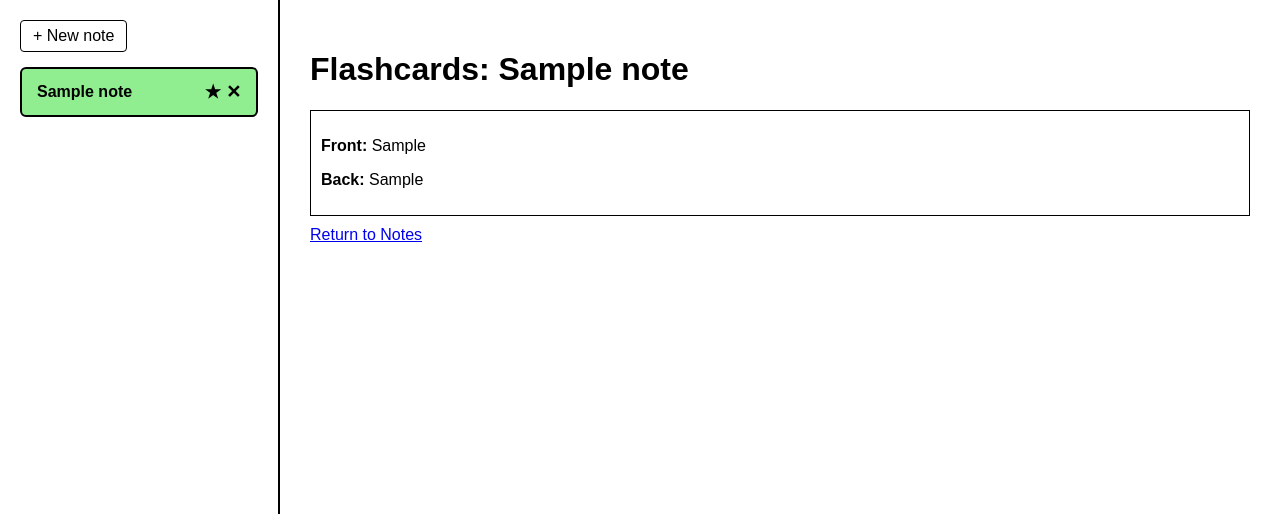
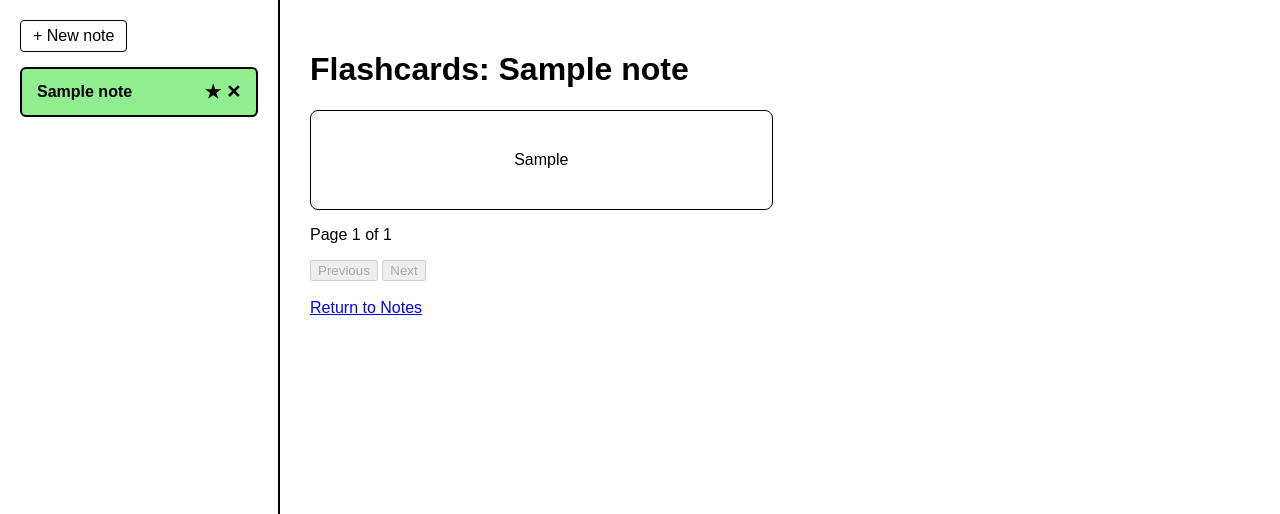
Before and after one commit to genecc04/GeneNoteAI, a Django app: page /notes/1/flashcards/ in a window 1280 px wide. Shown: the top 514 px of the page. Run offline with Django 5.2, Linux system fonts and the light colour scheme; tables that the repository leaves empty hold one stand-in row (values such as "Sample post").

Commit message:
Add flashcard grid layout with independent flip and pagination

```diff
--- a/assistant/static/notes/styles.css
+++ b/assistant/static/notes/styles.css
@@ -81,3 +81,25 @@ body {
     cursor: pointer;
     font-size: 20px;
 }
+
+.flashcard-page {
+    display: grid;
+    grid-template-columns: repeat(2, 1fr);
+    gap: 15px;
+}
+
+.flashcard {
+    border: 1px solid black;
+    border-radius: 8px;
+    padding: 20px;
+    cursor: pointer;
+    min-height: 100px;
+    display: flex;
+    align-items: center;
+    justify-content: center;
+    text-align: center;
+}
+
+.flashcard-back {
+    color: #0066cc;
+}
--- a/assistant/templates/notes/base.html
+++ b/assistant/templates/notes/base.html
@@ -168,6 +168,44 @@
                 });
             }
         });
+
+        document.body.addEventListener('click', function(e) {
+            const flipCard = e.target.closest('[data-flip-card]');
+            if (flipCard) {
+                const front = flipCard.querySelector('.flashcard-front');
+                const back = flipCard.querySelector('.flashcard-back');
+                if (back.style.display === 'none') {
+                    front.style.display = 'none';
+                    back.style.display = 'block';
+                } else {
+                    front.style.display = 'block';
+                    back.style.display = 'none';
+                }
+            }
+        });
+
+        document.body.addEventListener('click', function(e) {
+            if (e.target.id === 'next-page' || e.target.id === 'prev-page') {
+                const container = document.getElementById('flashcard-pages');
+                const pages = container.querySelectorAll('.flashcard-page');
+                let currentPage = parseInt(container.dataset.currentPage);
+
+                pages[currentPage].style.display = 'none';
+
+                if (e.target.id === 'next-page') {
+                    currentPage++;
+                } else {
+                    currentPage--;
+                }
+
+                pages[currentPage].style.display = 'grid';
+                container.dataset.currentPage = currentPage;
+
+                document.getElementById('page-counter').textContent = `Page ${currentPage + 1} of ${pages.length}`;
+                document.getElementById('prev-page').disabled = (currentPage === 0);
+                document.getElementById('next-page').disabled = (currentPage === pages.length - 1);
+            }
+        });
     </script>
 </body>
 </html>
--- a/assistant/templates/notes/partials/flashcards_detail_content.html
+++ b/assistant/templates/notes/partials/flashcards_detail_content.html
@@ -1,10 +1,22 @@
 <h1>Flashcards: {{ note.title }}</h1>
 
-{% for card in flashcards %}
-    <div style="border: 1px solid black; padding: 10px; margin-bottom: 10px;">
-        <p><strong>Front:</strong> {{ card.front }}</p>
-        <p><strong>Back:</strong> {{ card.back }}</p>
-    </div>
-{% endfor %}
+<div id="flashcard-pages" data-current-page="0">
+    {% for page in pages %}
+        <div class="flashcard-page" data-page="{{ forloop.counter0 }}" style="display: {% if forloop.first %}grid{% else %}none{% endif %};">
+            {% for card in page %}
+                <div class="flashcard" data-flip-card>
+                    <div class="flashcard-front">{{ card.front }}</div>
+                    <div class="flashcard-back" style="display: none;">{{ card.back }}</div>
+                </div>
+            {% endfor %}
+        </div>
+    {% endfor %}
+</div>
+
+<p id="page-counter">Page 1 of {{ pages|length }}</p>
+
+<button id="prev-page" disabled>Previous</button>
+<button id="next-page" {% if pages|length <= 1 %}disabled{% endif %}>Next</button>
+<br><br>
 
 <a href="{% url 'note_detail' note.id %}" data-note-link>Return to Notes</a>
--- a/assistant/views.py
+++ b/assistant/views.py
@@ -199,8 +199,9 @@ def generate_flashcards_view(request, note_id):
 
 def flashcards_detail_view(request, note_id):
     note = get_object_or_404(Note, id=note_id)
-    flashcards = note.flashcards.all()
-    context = {"note": note, "flashcards": flashcards, "active_note_id": note.id}
+    flashcards = list(note.flashcards.all())
+    pages = [flashcards[i:i + 4] for i in range(0, len(flashcards), 4)]
+    context = {"note": note, "pages": pages, "active_note_id": note.id}
 
     if request.headers.get('X-Requested-With') == 'XMLHttpRequest':
         return render(request, "notes/partials/flashcards_detail_content.html", context)
```
